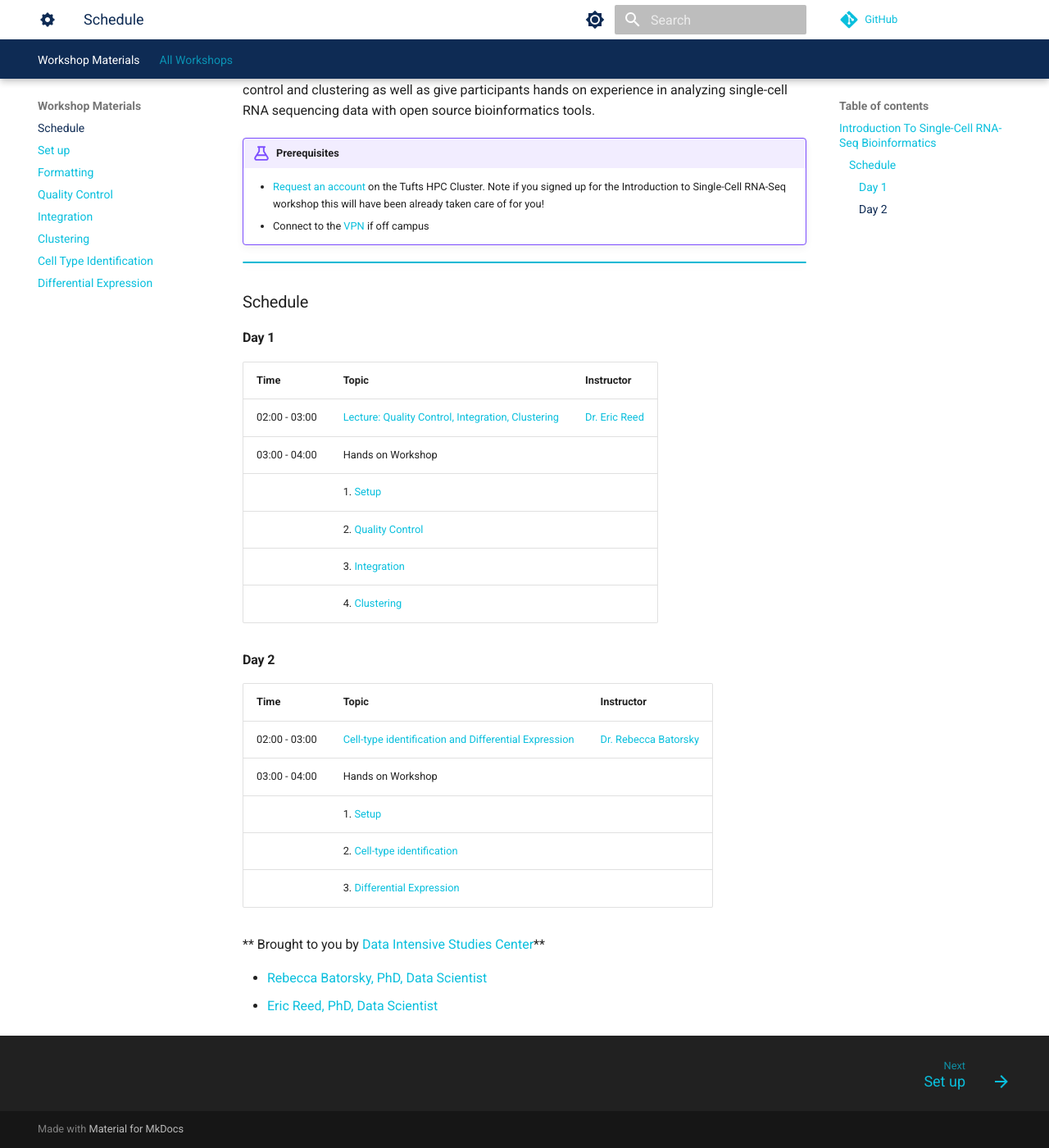
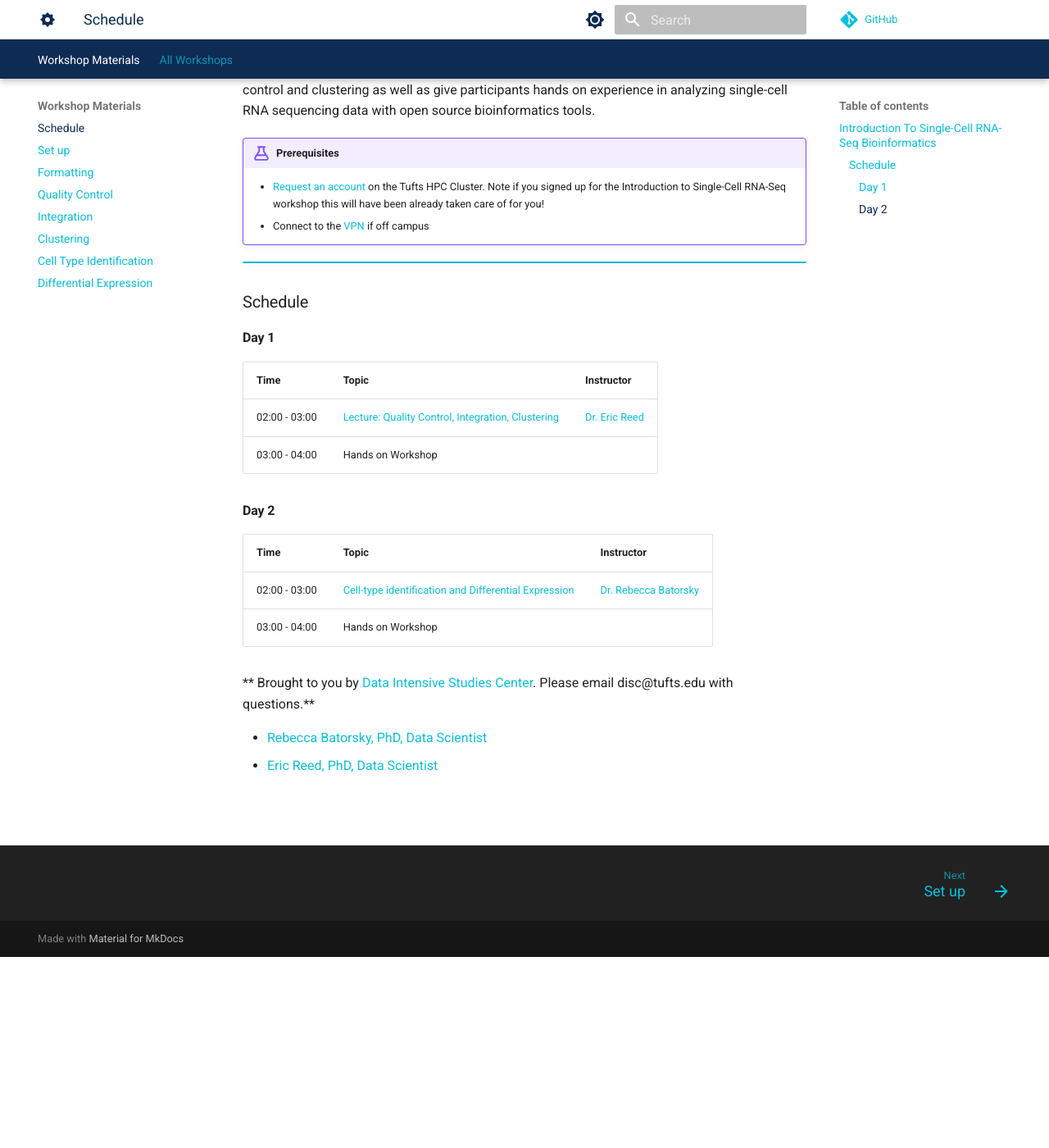
Before and after one commit to best-tufts/intro_to_single_cell_rnaseq, an MkDocs documentation site: the page built from docs/intro_to_single_cell_rnaseq/00_background.md, in a window 1280 px wide and 1400 px high, scrolled down 233 px. Shown: the whole window at 82% size. Built offline with MkDocs 1.6.1 and Material for MkDocs 9.7.7, drawn with Linux system fonts in a browser that asks for light colours; comment, search, counter and statistics services are not loaded.

Commit message:
schedule

```diff
--- a/docs/intro_to_single_cell_rnaseq/00_background.md
+++ b/docs/intro_to_single_cell_rnaseq/00_background.md
@@ -17,11 +17,6 @@ In this workshop we will introduce single-cell RNA sequencing and the bioinform
 |-----------|----------|--------|
 | 02:00 - 03:00 | [Lecture: Quality Control, Integration, Clustering](slides/day1_temp.pdf) | [Dr. Eric Reed](https://disc.tufts.edu/eric-reed) |
 | 03:00 - 04:00 | Hands on Workshop |  |
-| |1. [Setup](01_setup.md) |  |
-| |2. [Quality Control](02_quality_control.md) | |
-| |3. [Integration](03_integration.md)| |
-| |4. [Clustering](04_clustering.md) |  |
-
 
 #### Day 2
 
@@ -29,11 +24,9 @@ In this workshop we will introduce single-cell RNA sequencing and the bioinform
 |-----------|----------|--------|
 | 02:00 - 03:00 | [Cell-type identification and Differential Expression](slides/day2_temp.pdf) | [Dr. Rebecca Batorsky](https://disc.tufts.edu/people/rebecca-batorsky) |
 | 03:00 - 04:00 | Hands on Workshop | |
-| |1. [Setup](01_setup.md) | |
-| |2. [Cell-type identification](05_cell_type_identification.md)| |
-| |3. [Differential Expression](06_differential_expression.md) |  |
 
-** Brought to you by [Data Intensive Studies Center](https://disc.tufts.edu/)**
+
+** Brought to you by [Data Intensive Studies Center](https://disc.tufts.edu/). Please email disc@tufts.edu with questions.**
 
 - [Rebecca Batorsky, PhD, Data Scientist](https://disc.tufts.edu/people/rebecca-batorsky)
 - [Eric Reed, PhD, Data Scientist](https://disc.tufts.edu/eric-reed)
```
